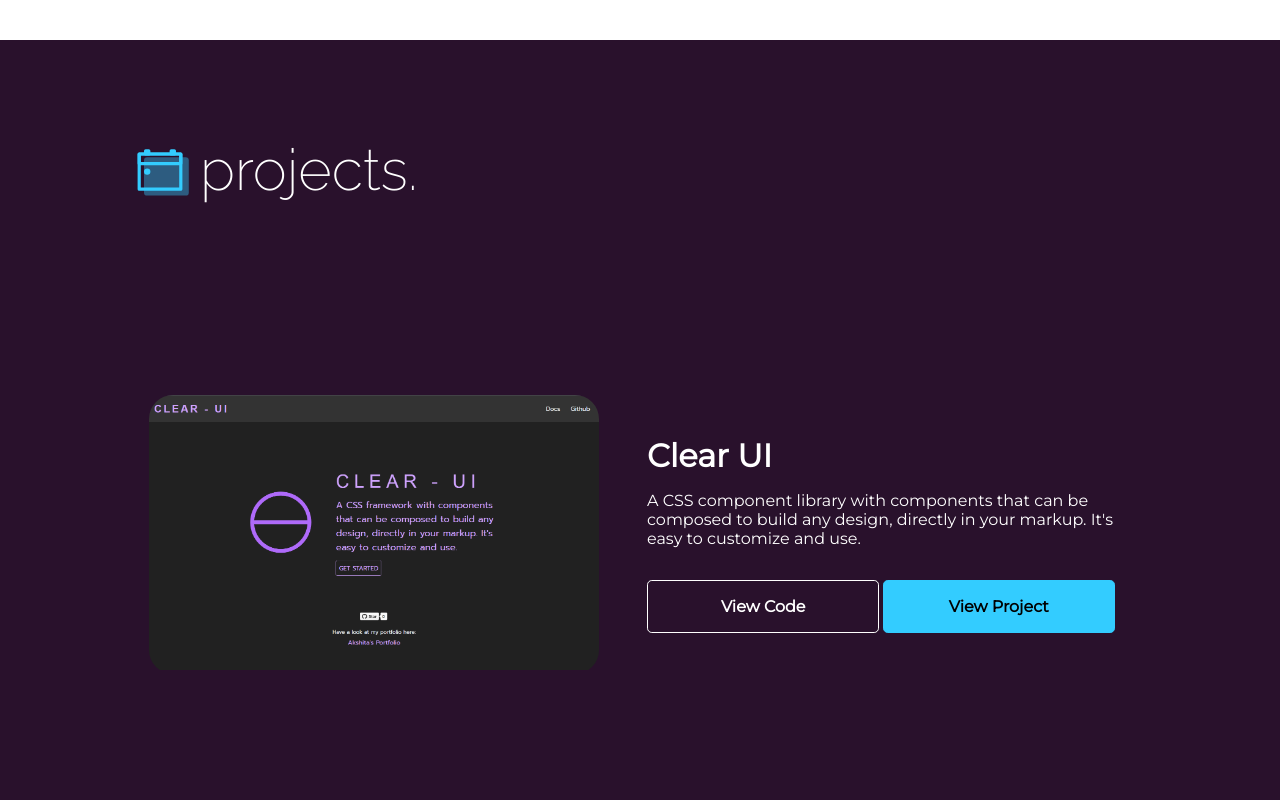
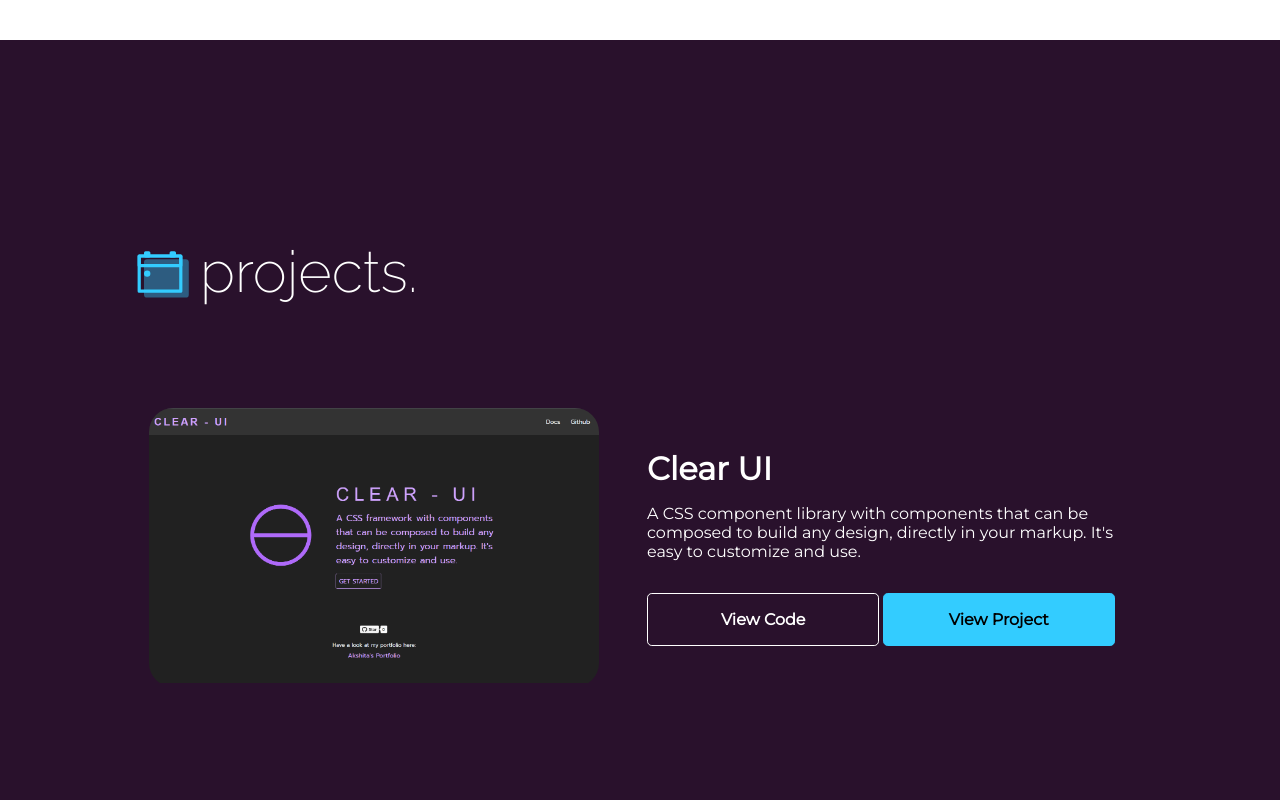
Before and after one commit to Akshita-Saini/portfolio-website, a Next.js app: page / in a window 1280 px wide. Shown: the part 760-1560 px from the top of the page. Built offline with nearby package versions, Linux system fonts and the light colour scheme.

Commit message:
fixed spacing

```diff
--- a/pages/index.jsx
+++ b/pages/index.jsx
@@ -33,9 +33,9 @@ export default function Home() {
         </header>
 
         <section className={styles.sectionOne}>
-          <div className={styles.sectionOneHeading}>
+          <h2 className={styles.sectionOneHeading}>
             <Image  src="/icons/projects.svg" alt="projects" width={64} height={64}/><span>projects.</span>
-          </div>
+          </h2>
           <Card
             imageURL={clearUIPreview}
             projectName="Clear UI"
--- a/styles/Card.module.css
+++ b/styles/Card.module.css
@@ -4,10 +4,6 @@
 }
 
 .cardImage {
-  overflow: none;
-  display: flex;
-  align-items: center;
-  justify-content: center;
   transition: all 0.5s;
 }
 
--- a/styles/Home.module.css
+++ b/styles/Home.module.css
@@ -66,7 +66,7 @@ COLORS:
   display: flex;
   align-items: center;
   gap: 0.5rem;
-  margin-bottom: 4rem;
+  margin: 6.4rem 0;
   font-size: 3.6rem;
 }
 
@@ -80,7 +80,7 @@ COLORS:
   display: flex;
   justify-content: center;
   align-items: center;
-  margin: 12rem 0;
+  margin-bottom: 12rem;
   gap: 2rem;
 }
 
```
